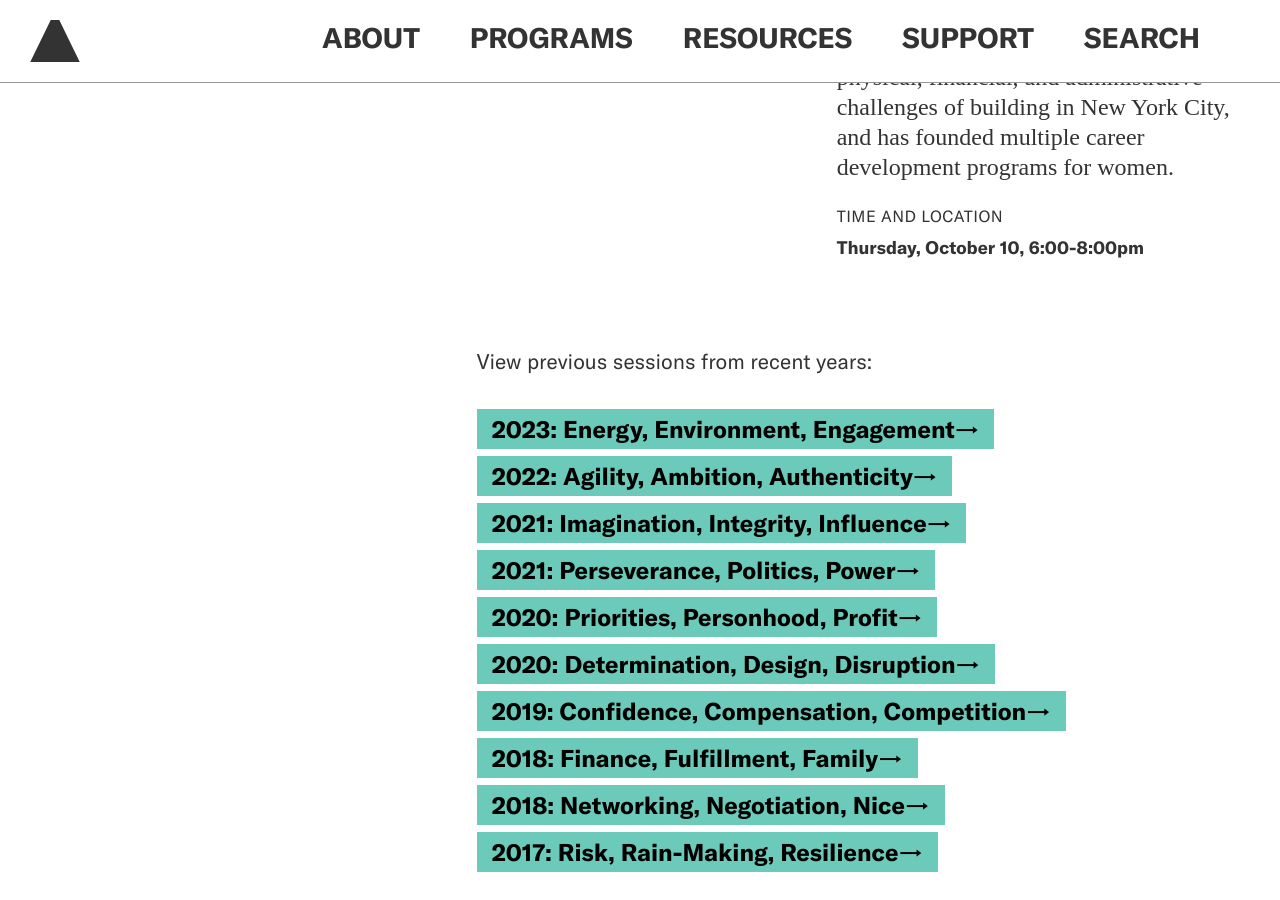
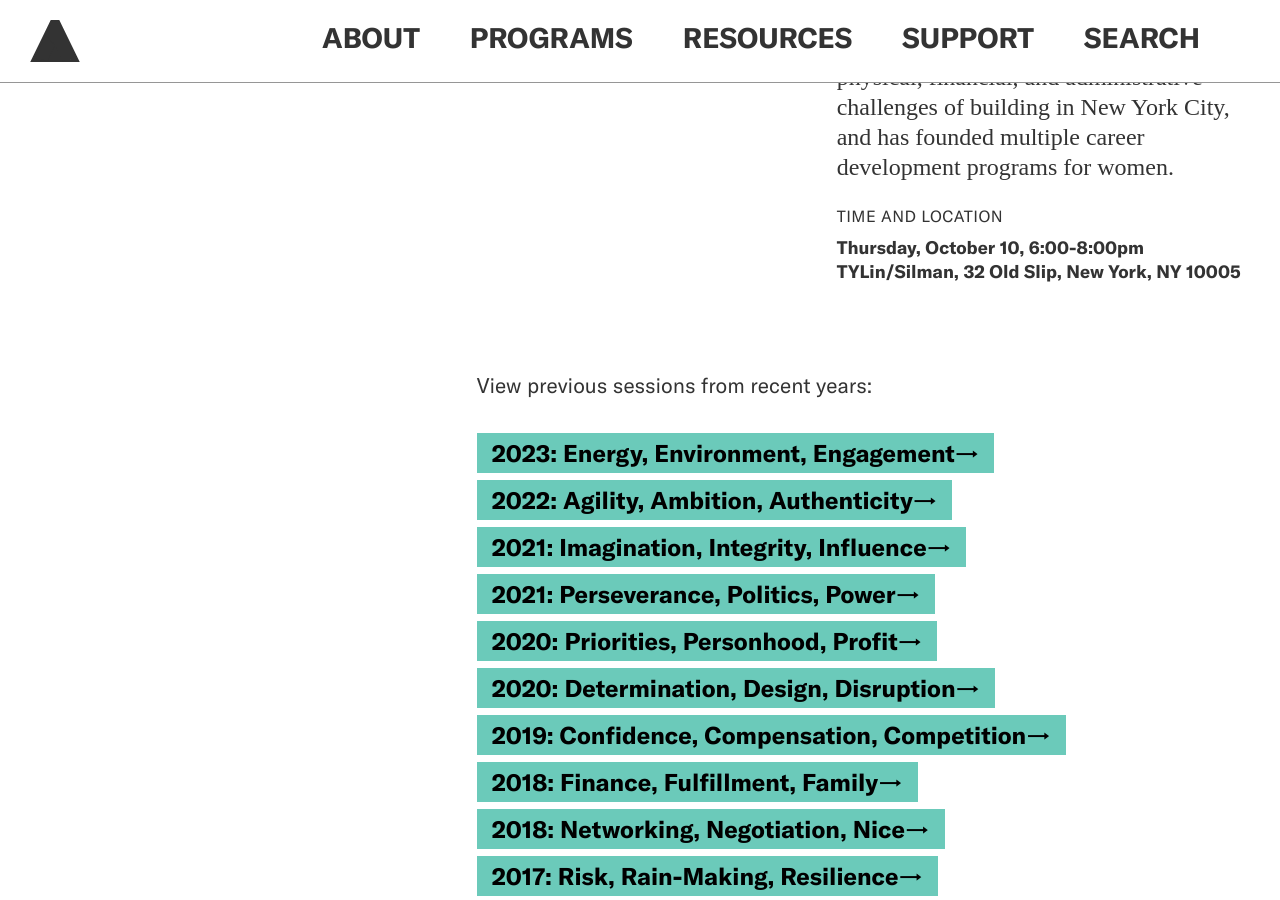
Before and after one commit to jengalas/bwaf-bbw, a Jekyll site: the page built from _emerging-leaders/tenacity-tumbles-and-triumphs.md, in a window 1280 px wide and 900 px high, scrolled down 2740 px. Built offline with Jekyll 4.4.1, drawn with Linux system fonts in a browser that asks for light colours; nearby versions of some CDN libraries; some web fonts are replaced.

Commit message:
Updated 1 file via CloudCannon.

```diff
--- a/_emerging-leaders/tenacity-tumbles-and-triumphs.md
+++ b/_emerging-leaders/tenacity-tumbles-and-triumphs.md
@@ -103,7 +103,7 @@ page_blocks:
     header: TRIUMPHS
     time-location:
       line-1: 'Thursday, October 10, 6:00-8:00pm '
-      line-2: ''
+      line-2: TYLin/Silman, 32 Old Slip, New York, NY 10005
     label: Speaker
     title: Julia Murphy, AIA, LEED AP
     section_break: false
```
